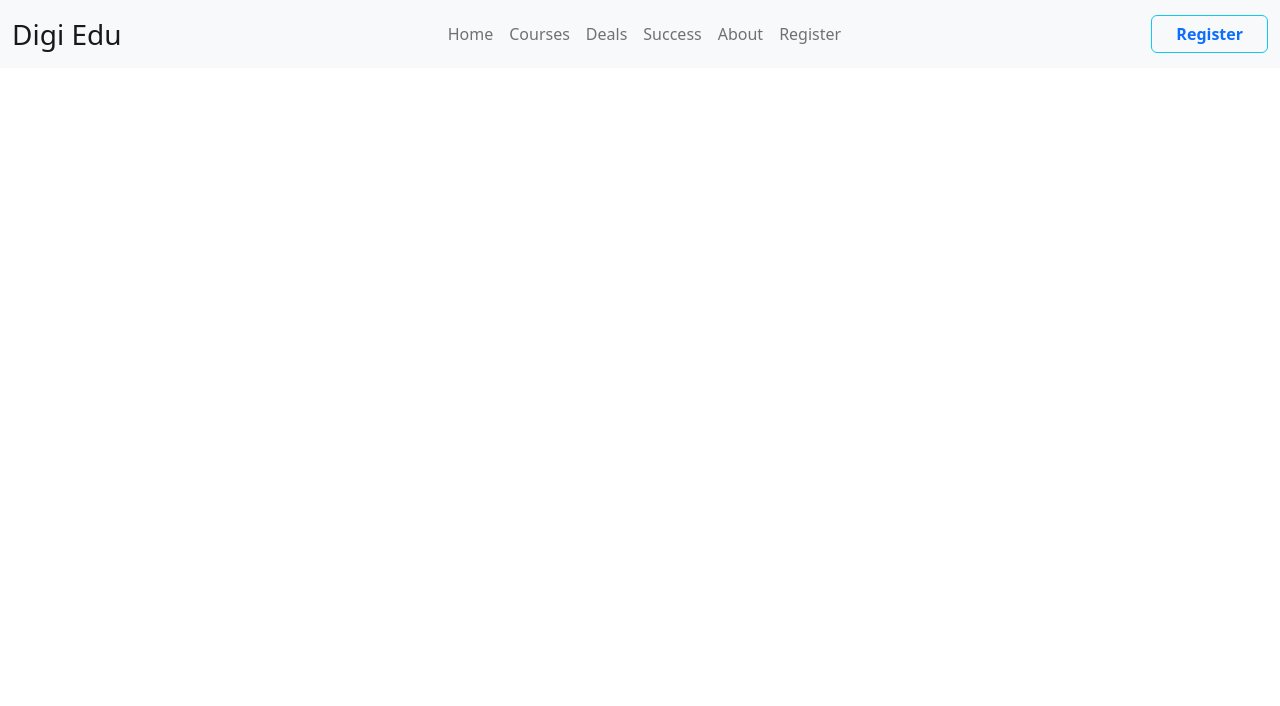
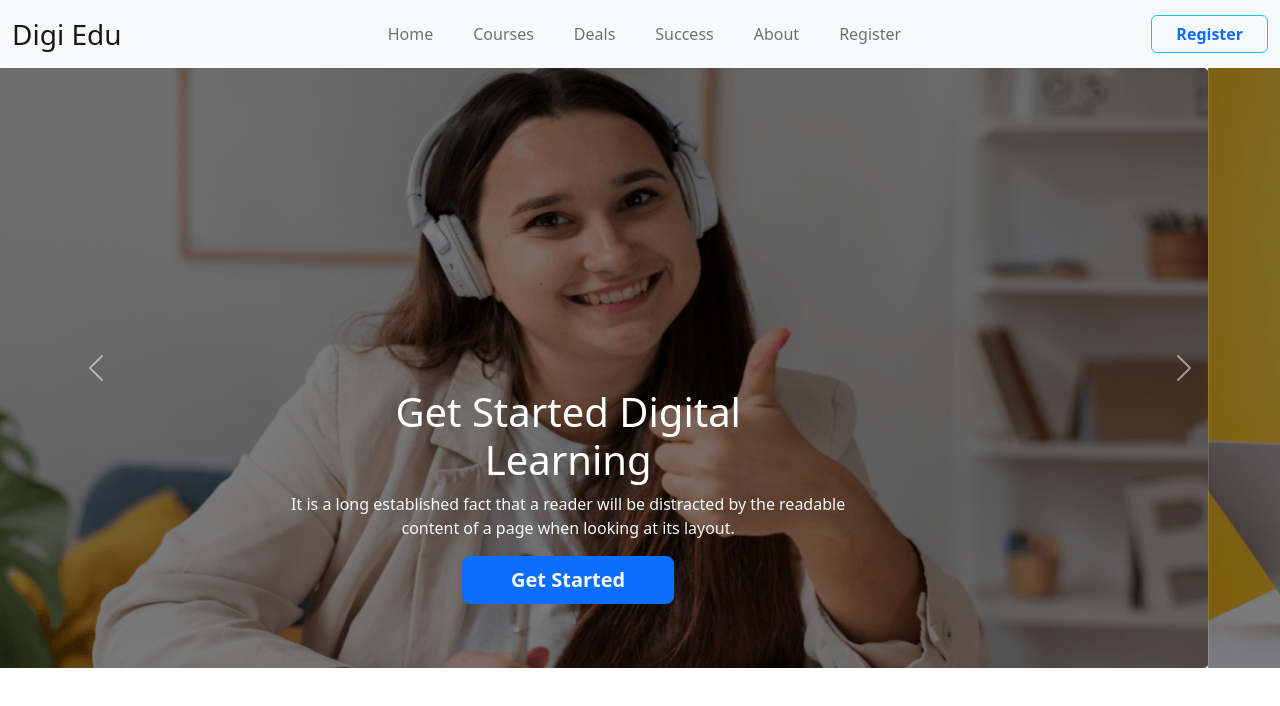
Before and after one commit to Muntofa/digiTechEdu-website, a plain HTML site: page index.html in a window 1280 px wide. Drawn offline with nearby package versions, Linux system fonts and the light colour scheme.

Commit message:
sliding part ok

```diff
--- a/index.html
+++ b/index.html
@@ -35,19 +35,19 @@
                     <!-- <li class="nav-item">
                       <a class="nav-link active" aria-current="page" href="#">Home</a>
                     </li> -->
-                    <li class="nav-item">
+                    <li class="nav-item me-4">
                       <a class="nav-link" href="#">Home</a>
                     </li>
-                    <li class="nav-item">
+                    <li class="nav-item me-4">
                       <a class="nav-link" href="#">Courses</a>
                     </li>
-                    <li class="nav-item">
+                    <li class="nav-item me-4">
                       <a class="nav-link" href="#">Deals</a>
                     </li>
-                    <li class="nav-item">
+                    <li class="nav-item me-4">
                       <a class="nav-link" href="#">Success</a>
                     </li>
-                    <li class="nav-item">
+                    <li class="nav-item me-4">
                       <a class="nav-link" href="#">About</a>
                     </li>
                     <li class="nav-item">
@@ -67,6 +67,53 @@
           </nav>
     </section>
 
+    <!-- sliding section  -->
+    <section>
+        <div id="carouselExampleCaptions" class="carousel slide" data-bs-ride="carousel">
+            <div class="carousel-inner">
+              <div class="carousel-item active">
+                <img src="images/cover/cover-1.png" height="600px" class="img-blur d-block w-100" alt="...">
+                <div class="carousel-caption d-md-block">
+                  <h1>Get Started Digital
+                   <br> Learning</h1>
+                  <p class="text-light">It is a long established fact that a reader will be distracted by the readable
+                    <br> content of a page when looking at its layout. </p>
+                    <a href="#" rel="noopener noreferrer" class="btn btn-primary text-light btn-lg  mb-4 ps-5 pe-5" role="button" aria-disabled="true"><strong>Get Started</strong></a>
+                </div>
+              </div>
+              <div class="carousel-item">
+                <img src="/images/cover/cover-2.jpg" height="600px" class="img-blur d-block w-100" alt="...">
+                <div class="carousel-caption d-md-block">
+                  <h1>Get Started Digital
+                    <br> Learning</h1>
+                  <p class="text-light">It is a long established fact that a reader will be distracted by the readable
+                    <br> content of a page when looking at its layout. </p>
+                    <a href="#" rel="noopener noreferrer" class="btn btn-primary text-light btn-lg mb-4 ps-5 pe-5" role="button" aria-disabled="true"><strong>Get Started</strong></a>
+                </div>
+              </div>
+              <div class="carousel-item">
+                <img src="/images/cover/cover-3.jpg" height="600px" class="img-blur d-block w-100" alt="...">
+                <div class="carousel-caption d-md-block">
+                  <h1>Get Started Digital
+                   <br> Learning</h1>
+                  <p class="text-light">It is a long established fact that a reader will be distracted by the readable
+                    <br> content of a page when looking at its layout. </p>
+                    <a href="#" rel="noopener noreferrer" class="btn btn-primary text-light btn-lg mb-4 ps-5 pe-5" role="button" aria-disabled="true"><strong>Get Started</strong></a>
+                </div>
+              </div>
+            </div>
+            <button class="carousel-control-prev" type="button" data-bs-target="#carouselExampleCaptions" data-bs-slide="prev">
+              <span class="carousel-control-prev-icon" aria-hidden="true"></span>
+              <span class="visually-hidden">Previous</span>
+            </button>
+            <button class="carousel-control-next" type="button" data-bs-target="#carouselExampleCaptions" data-bs-slide="next">
+              <span class="carousel-control-next-icon" aria-hidden="true"></span>
+              <span class="visually-hidden">Next</span>
+            </button>
+          </div>
+    </section>
+
+
 
     <script src="https://cdn.jsdelivr.net/npm/bootstrap@5.2.0/dist/js/bootstrap.bundle.min.js" integrity="sha384-A3rJD856KowSb7dwlZdYEkO39Gagi7vIsF0jrRAoQmDKKtQBHUuLZ9AsSv4jD4Xa" crossorigin="anonymous"></script>
 </body>
--- a/style.css
+++ b/style.css
@@ -0,0 +1,4 @@
+.img-blur{
+  /* -webkit-filter: blur(7px); */
+  -webkit-filter: brightness(50%);
+}
```
